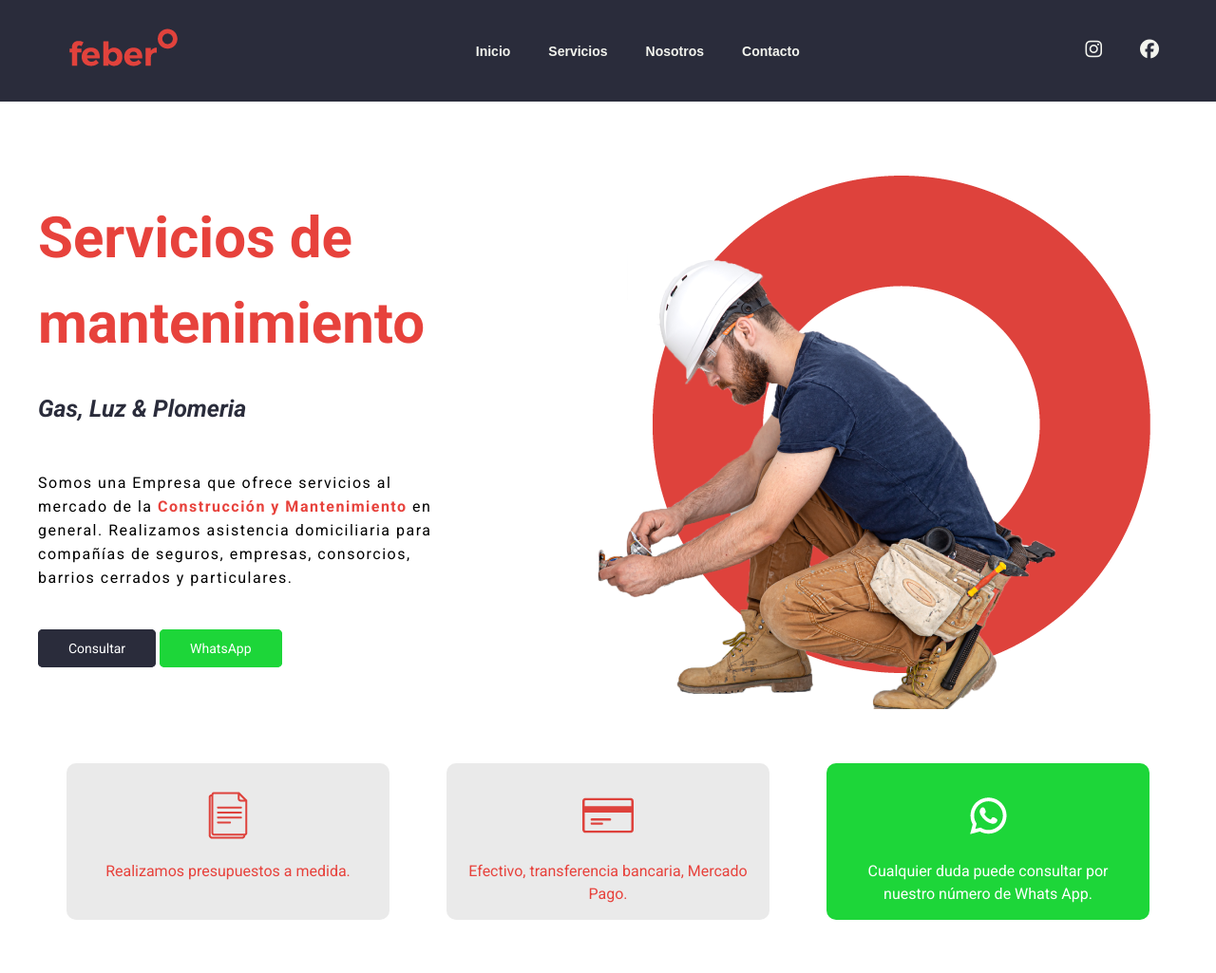
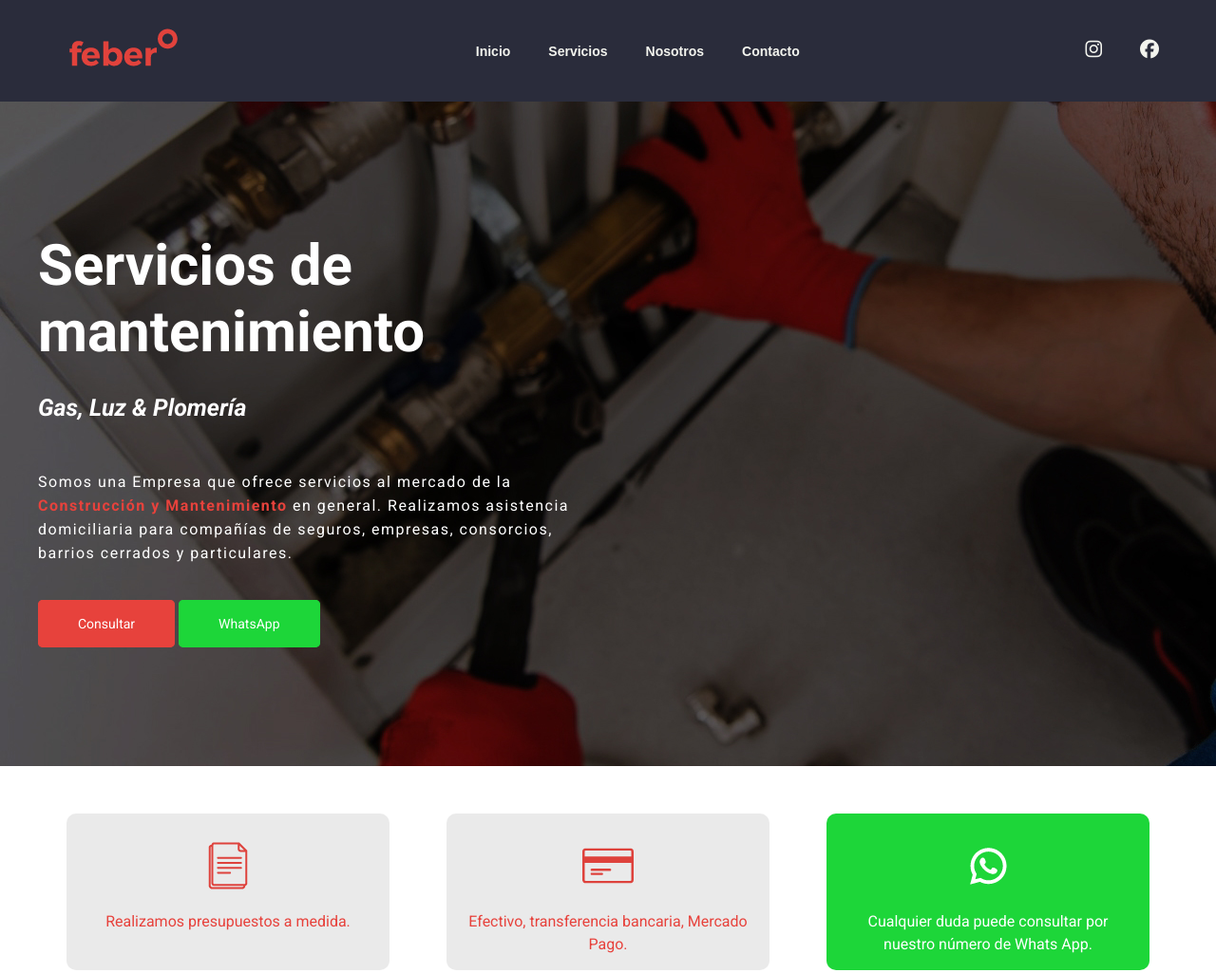
Before and after one commit to martin-centurion/feber-soluciones, a website: page index.html in a window 1280 px wide. Shown: the top 1025 px of the page at 95% size. Drawn offline with Linux system fonts and the light colour scheme.

Commit message:
modificando banner, agregando keywords, actualizando textos, optimizando media query

```diff
--- a/index.html
+++ b/index.html
@@ -1,5 +1,5 @@
 <!DOCTYPE html>
-<html lang="en">
+<html lang="es">
 <head>
     <meta charset="UTF-8"/>
     <meta http-equiv="X-UA-Compatible" content="IE=edge"/>
@@ -10,6 +10,7 @@
     <link href="https://fonts.googleapis.com/css2?family=Roboto:ital,wght@0,300;0,400;0,500;0,700;1,300;1,400;1,500;1,700&display=swap" rel="stylesheet"/>
     <title>Feber Servicios</title>
     <meta name="description" content="Feber Servicios | Somos una Empresa que ofrece servicios al mercado de la Construcción y Mantenimiento en general.">
+    <meta name="keywords" content="Servicios de plomeria, electricidad, mantenimiento, gasista, instalaciones, plomeria">
     <script src="https://kit.fontawesome.com/521306ceec.js" crossorigin="anonymous"></script>
 </head>
 <body>
@@ -37,20 +38,17 @@
         </div>
     </header>
     <main>
-        <section class="banner container">
-            <div class="banner__content">
+        <section class="banner">
+            <div class="banner__content container">
                 <div>
                     <h1>Servicios de mantenimiento</h1>
-                    <h2>Gas, Luz & Plomeria</h2>
+                    <h2>Gas, Luz & Plomería</h2>
                     <p>Somos una Empresa que ofrece servicios al mercado de la <span>Construcción y
                         Mantenimiento</span> en general.
                     Realizamos asistencia domiciliaria para compañías de seguros,
                     empresas, consorcios, barrios cerrados y particulares.</p>
                     <a class="btn-principal" href="./pages/contacto.html">Consultar</a>
                     <a class="btn-whatsapp" href="https://api.whatsapp.com/send?phone=541156355415">WhatsApp</a>
-                </div>
-                <div class="banner__content-img">
-                    <img src="./assets/banner.png" alt="Feber Servicios Banner"/>
                 </div>
             </div>
         </section>
--- a/sass/_main.scss
+++ b/sass/_main.scss
@@ -1,22 +1,23 @@
 .banner {
     display: flex;
-    flex-flow: column row;
-    margin-top: 40px;
+    background-image: url(../assets/banner-inicio-1.jpg);
+    background-repeat: no-repeat;
+    height: 700px;
 
         &__content {
-            display: flex;
-            align-self: center;
-            align-items: center;
+                display: grid;
+                grid-template-columns: repeat(2, 1fr);
 
             h1 {
-                color: $ColorSecundario;
+                color: white;
                 font-size: 60px;
                 font-weight: bold;
                 margin-bottom: 30px;
+                line-height: 70px;
             }
 
             h2 {
-                color: $ColorPrimario;
+                color: white;
                 font-size: 25px;
                 font-weight: bolder;
                 font-style: italic;
@@ -25,14 +26,11 @@
             }
 
             p {
+                color: white;
                 font-size: 16px;
                 margin-bottom: 50px;
                 letter-spacing: 1.5px;
                 line-height: 25px;
-            }
-
-            &-img {
-                margin-left: 50px;
             }
     }
 }
@@ -43,18 +41,18 @@
     text-align: center;
     font-weight: 400;
     border-radius: 5px;
-    padding: 10px 30px;
+    padding: 15px 40px;
     transition: all 0.5s;
 }
 
 .btn-principal {
     @extend .btn-base;
-    background-color: $ColorPrimario;
-    border: solid 2px $ColorPrimario;
+    background-color: $ColorSecundario;
+    border: solid 2px $ColorSecundario;
 
         &:hover {
-            background-color: $ColorSecundario;
-            border: solid 2px $ColorSecundario;
+            background-color: $ColorPrimario;
+            border: solid 2px $ColorPrimario;
          }
 }
 
@@ -65,7 +63,7 @@
 
         &:hover {
             color: $ColorWhatsapp;
-            background-color: white;
+            background-color: $FondoAlpha;
             border: solid 2px $ColorWhatsapp;
         }
 }
@@ -126,7 +124,7 @@
                     margin: 10px;
                     padding: 30px;
                     text-align: center;
-                    transition: all 0.6s;
+                    transition: all 0.5s;
 
                 &:hover {
                     transform: translateY(-15px);
--- a/sass/_media.scss
+++ b/sass/_media.scss
@@ -1,4 +1,4 @@
-@media (max-width: 1024px) {
+@media (max-width: 1200px) {
     .container {
         width: 900px;
     }
@@ -7,11 +7,6 @@
         display: flex;
         flex-flow: column-reverse wrap;
         align-items: flex-end;
-
-        img {
-            margin: auto;
-            width: 80%;
-        }
     }
 
     .header__content {
@@ -100,12 +95,9 @@
     .banner {
         margin: 20px;
 
-        .banner__content {
+        &__content {
             display: flex;
             flex-flow: column wrap;
-            &-img {
-                display: none;
-            }
         }
     }
 
--- a/sass/_variables.scss
+++ b/sass/_variables.scss
@@ -2,3 +2,4 @@ $ColorPrimario: rgba(42, 44, 59, 1);
 $ColorSecundario: rgba(231, 66, 60, 1);
 $ColorWhatsapp: rgb(29, 214, 57);
 $FondoClaro: rgba(186, 186, 186, .3);
+$FondoAlpha: rgba(255, 255, 255, 0);
```
Also changed, not shown: pages/contacto.html (+4 -6 lines), pages/servicios.html (+4 -6 lines), pages/sobre-nosotros.html (+4 -6 lines), assets/banner-inicio-1.jpg (added), assets/banner-inicio.jpg (added), assets/banner-inicio.png (added), css/styles.css.
